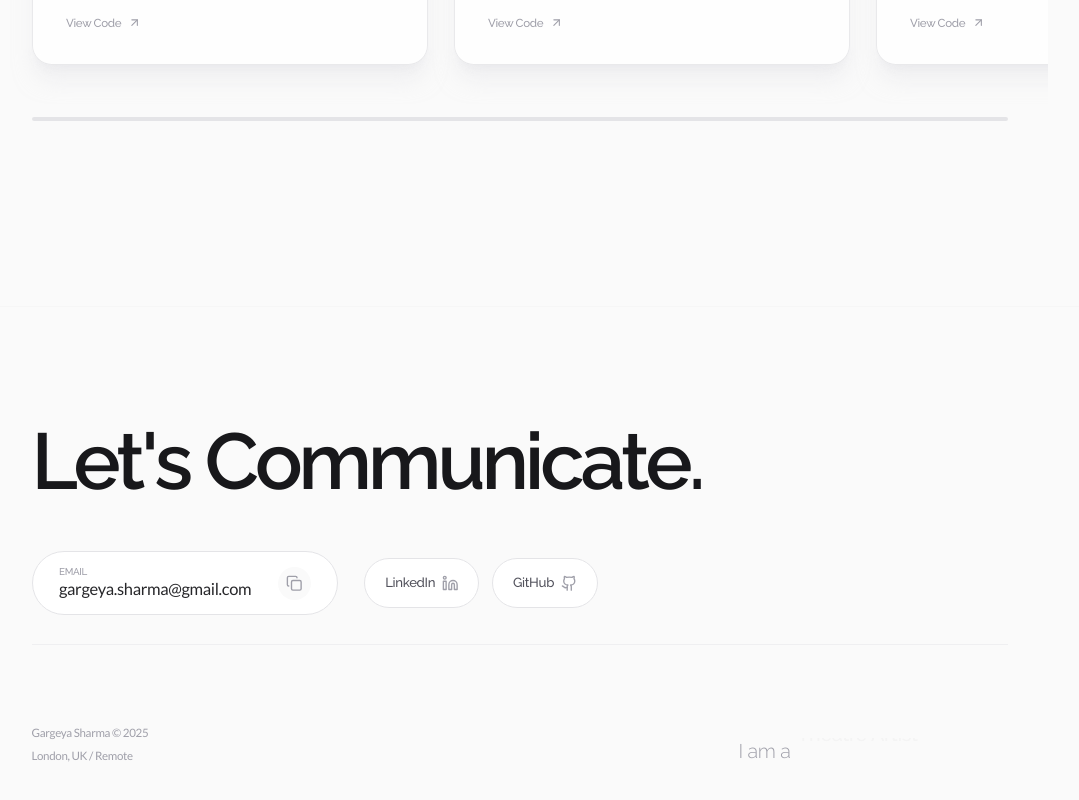
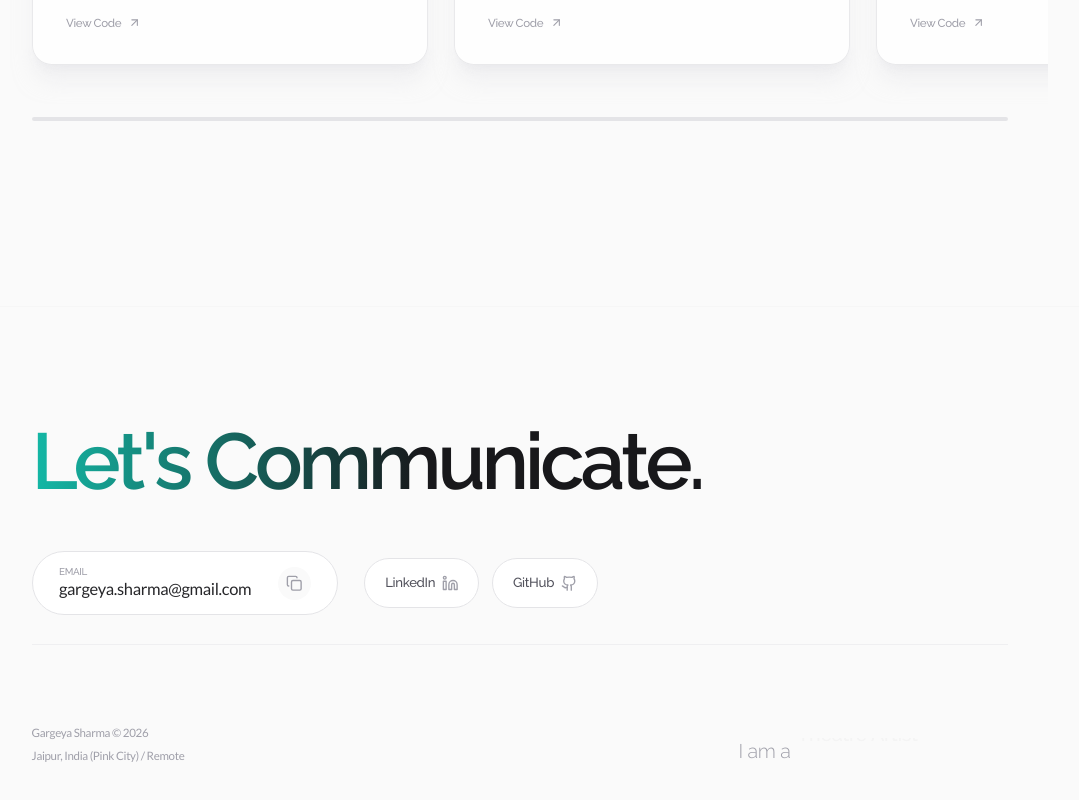
Before and after one commit to Gargeya-Grey/Portfolio-CV-Webpage, a Next.js app: page / in a window 1280 px wide. Shown: the part 4051-4851 px from the top of the page, without its empty margins (120-1199 px from the left). Built offline with nearby package versions, Linux system fonts and the light colour scheme.

Commit message:
feat: implement scroll-synchronized gradient flare on Footer heading and update location to Jaipur, India (Pink City) 2026

```diff
--- a/components/Footer.tsx
+++ b/components/Footer.tsx
@@ -1,7 +1,7 @@
 "use client";
 
-import React, { useState, useEffect } from "react";
-import { motion, AnimatePresence } from "framer-motion";
+import React, { useState, useEffect, useRef } from "react";
+import { motion, AnimatePresence, useScroll, useTransform } from "framer-motion";
 import { ArrowUpRight, Copy, Check, Github, Linkedin } from "lucide-react";
 import Link from "next/link";
 
@@ -15,6 +15,14 @@ const identities = [
 export default function Footer() {
     const [copied, setCopied] = useState(false);
     const [identityIndex, setIdentityIndex] = useState(0);
+    const footerRef = useRef<HTMLDivElement>(null);
+
+    const { scrollYProgress } = useScroll({
+        target: footerRef,
+        offset: ["start end", "end end"]
+    });
+
+    const x = useTransform(scrollYProgress, [0, 1], ["100%", "-100%"]);
 
     // Typewriter/Ticker Effect
     useEffect(() => {
@@ -31,14 +39,24 @@ export default function Footer() {
     };
 
     return (
-        <footer className="w-full bg-transparent pt-32 pb-32 md:pb-12 mt-24 border-t border-zinc-200/20 relative z-10">
+        <footer ref={footerRef} className="w-full bg-transparent pt-32 pb-32 md:pb-12 mt-24 border-t border-zinc-200/20 relative z-10">
             <div className="container mx-auto px-6 lg:px-12 flex flex-col justify-between min-h-[400px]">
 
                 {/* Top Section */}
                 <div className="space-y-12">
-                    <h2 className="text-5xl sm:text-6xl md:text-7xl lg:text-8xl font-semibold tracking-tighter text-zinc-900 leading-tight">
+                    <motion.h2
+                        style={{
+                            backgroundImage: "linear-gradient(90deg, #18181b 30%, #14b8a6 50%, #18181b 70%)",
+                            backgroundSize: "200% 100%",
+                            backgroundClip: "text",
+                            WebkitBackgroundClip: "text",
+                            color: "transparent",
+                            backgroundPositionX: x
+                        }}
+                        className="text-5xl sm:text-6xl md:text-7xl lg:text-8xl font-semibold tracking-tighter leading-tight"
+                    >
                         Let&apos;s Communicate.
-                    </h2>
+                    </motion.h2>
 
                     <div className="flex flex-col md:flex-row items-start md:items-center gap-8">
                         {/* Email Interaction */}
@@ -80,8 +98,8 @@ export default function Footer() {
                 {/* Bottom Section: Ticker & Info */}
                 <div className="flex flex-col md:flex-row items-end justify-between gap-8 pt-24 border-t border-zinc-200/50">
                     <div className="flex flex-col gap-2">
-                        <span className="text-sm font-medium text-zinc-400 font-body">Gargeya Sharma © 2025</span>
-                        <span className="text-sm text-zinc-400 font-body">London, UK / Remote</span>
+                        <span className="text-sm font-medium text-zinc-400 font-body">Gargeya Sharma © 2026</span>
+                        <span className="text-sm text-zinc-400 font-body">Jaipur, India (Pink City) / Remote</span>
                     </div>
 
                     <div className="flex items-center gap-2 text-xl md:text-2xl font-light text-zinc-400">
```
